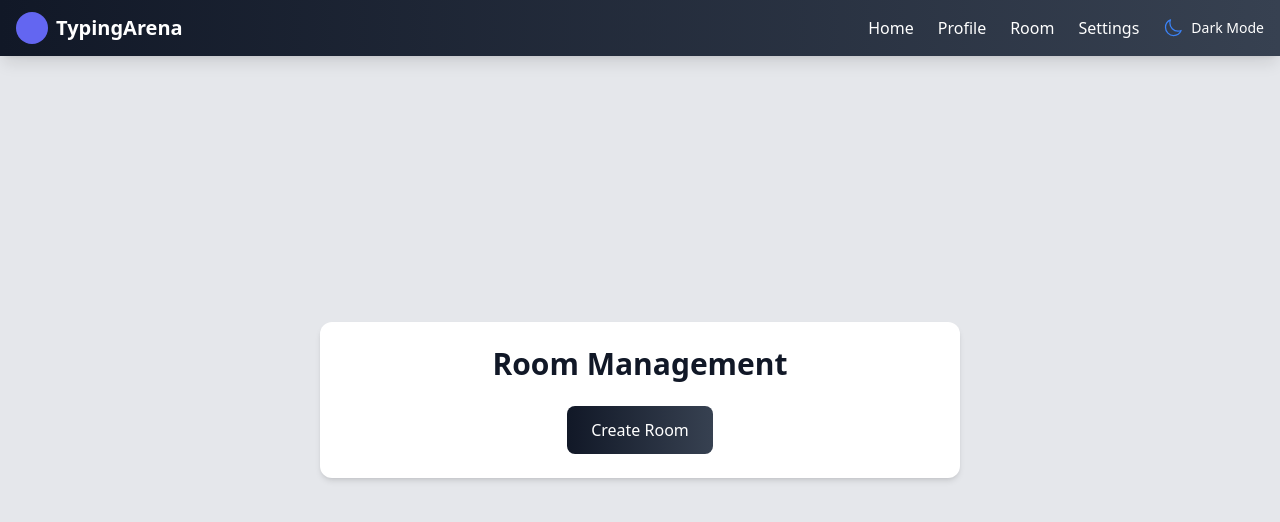
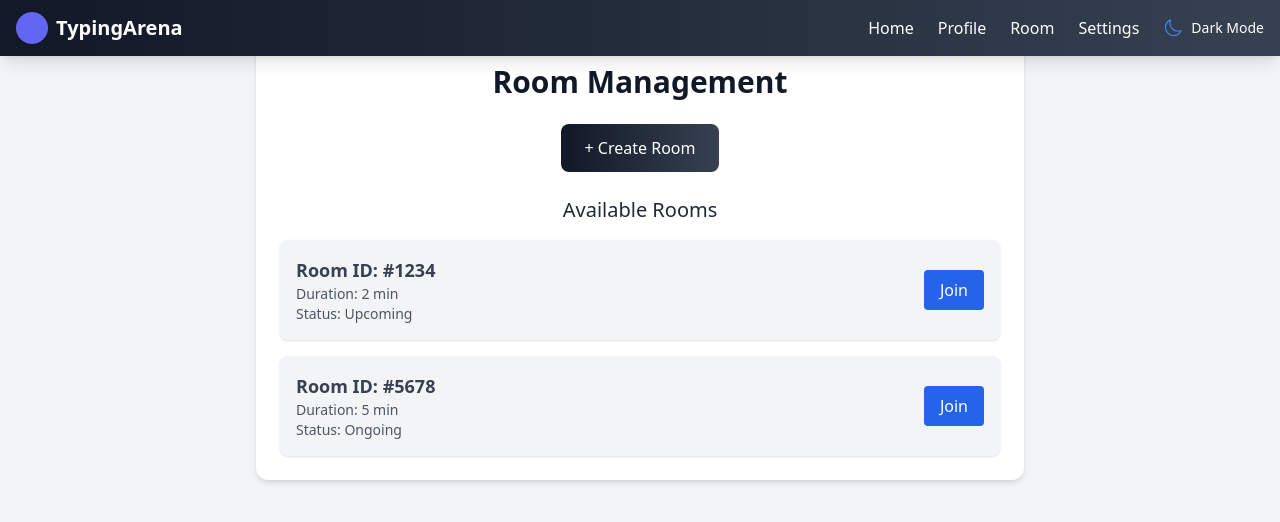
Before and after one commit to prateek00077/TypingArena, a React (Vite) app in the folder frontend/: page /room in a window 1280 px wide. Shown: the top 522 px of the page. Built offline with nearby package versions, Linux system fonts and the light colour scheme.

Commit message:
ignore env

```diff
--- a/frontend/src/components/RoomModel.jsx
+++ b/frontend/src/components/RoomModel.jsx
@@ -1,23 +1,55 @@
+// import React from 'react';
+
+// const RoomModel = ({ children, onClose, onSubmit }) => {
+// return (
+//     <div className="fixed inset-0 bg-black bg-opacity-50 flex justify-center items-center z-50">
+//         <div className="w-1/2 h-2/3 bg-white rounded-lg shadow-lg p-6 space-y-4">
+//         <h3 className="text-4xl font-semibold text-gray-900 text-center">
+//             Create Room
+//         </h3>
+//         <div>{children}</div>
+
+//         <div className="flex justify-end space-x-4">
+//             <button
+//             className="px-6 py-2 bg-red-500 text-white rounded-lg  transition font-medium"
+//             onClick={onClose}
+//         >
+//             Cancel
+//         </button>
+//         <button
+//             className="px-6 py-2  text-white rounded-lg bg-gradient-to-r from-gray-900 to-gray-700 transition font-medium"
+//             onClick={onSubmit}
+//         >
+//             Create Room
+//         </button>
+//         </div>
+//     </div>
+//     </div>
+// );
+// };
+
+// export default RoomModel;
+
+
+
 import React from 'react';
 
 const RoomModel = ({ children, onClose, onSubmit }) => {
   return (
     <div className="fixed inset-0 bg-black bg-opacity-50 flex justify-center items-center z-50">
-        <div className="w-1/2 h-2/3 bg-white rounded-lg shadow-lg p-6 space-y-4">
-        <h3 className="text-4xl font-semibold text-gray-900 text-center">
-            Create Room
-        </h3>
+      <div className="w-11/12 md:w-2/3 lg:w-1/2 h-auto bg-white rounded-lg shadow-lg p-6 space-y-4">
+        <h3 className="text-3xl font-semibold text-gray-900 text-center">Create Room</h3>
         <div>{children}</div>
 
-        <div className="flex justify-end space-x-4">
+        <div className="flex justify-end space-x-4 mt-4">
           <button
-            className="px-6 py-2 bg-red-500 text-white rounded-lg  transition font-medium"
+            className="px-6 py-2 bg-red-500 text-white rounded-lg transition font-medium"
             onClick={onClose}
           >
             Cancel
           </button>
           <button
-            className="px-6 py-2  text-white rounded-lg bg-gradient-to-r from-gray-900 to-gray-700 transition font-medium"
+            className="px-6 py-2 text-white rounded-lg bg-gradient-to-r from-gray-900 to-gray-700 transition font-medium"
             onClick={onSubmit}
           >
             Create Room
--- a/frontend/src/components/RoomPage.jsx
+++ b/frontend/src/components/RoomPage.jsx
@@ -1,42 +1,159 @@
+// import React, { useState } from 'react';
+// import RoomModel from './RoomModel';
+// import { DurationChange } from './DurationSelect';
+// const RoomPage = () => {
+//     const [showModal, setShowModal] = useState(false);
+//     const [paragraph, setParagraph] = useState('');
+//     const [duration, setDuration] = useState(1);
+//     const [startTime, setStartTime] = useState(null);
+//     const [showResult, setShowResult] = useState(false);
+//     const handleSubmit = () => {
+//         // Logic for new Race start according to this paragraph
+//     setShowModal(false);
+//     };
+
+// return (
+//     <div className="h-screen   bg-gray-200 flex justify-center items-center">
+//         <div className="w-1/2  p-6 bg-white rounded-xl shadow-md space-y-6">
+//         <h2 className="text-3xl font-semibold text-gray-900  text-center">
+//             Room Management
+//         </h2>
+
+//         {/* Create Room Section */}
+//         <section className="space-y-4">
+//             <div className="flex justify-center">
+//             <button
+//                 className="px-6  py-3  bg-gradient-to-r from-gray-900 to-gray-700  text-white rounded-lg  transition font-medium"
+//                 onClick={() => {setShowModal(true)}}
+//             > Create Room
+//             </button>
+//         </div>
+//         </section>
+
+//     </div>
+
+//       {/* RoomModel */}
+//     {showModal && (
+//         <RoomModel
+//             title="Create Room"
+//             onClose={() => { setShowModal(false) }}
+//         onSubmit={handleSubmit}
+//         >
+//         <div className="flex justify-center mt-4">
+//             <DurationChange
+//             duration={duration}
+//             setDuration={setDuration}
+//             startTime={startTime}
+//             showResult={showResult}
+//             setShowResult = {setShowResult}
+//             setStartTime = {setStartTime}
+//     />
+// </div>
+//         <div>
+//             <label className="block text-sm font-medium text-gray-800 ">
+//                 Paste Paragraph:
+//             </label>
+//             <textarea
+//                 value={paragraph}
+//                 onChange={(e) => setParagraph(e.target.value)}
+//                 className="w-full h-60 px-4 py-2 rounded-lg border bg-gray-50  text-gray-800  focus:outline-none focus:ring-2 focus:ring-blue-500"
+//                 rows="4"
+//             ></textarea>
+//         </div>
+//         </RoomModel>
+//     )}
+//     </div>
+// );
+// };
+
+// export default RoomPage;
+
+
+
+
+
+
+
+
+
+
+
 import React, { useState } from 'react';
 import RoomModel from './RoomModel';
 import { DurationChange } from './DurationSelect';
+
 const RoomPage = () => {
   const [showModal, setShowModal] = useState(false);
   const [paragraph, setParagraph] = useState('');
   const [duration, setDuration] = useState(1);
   const [startTime, setStartTime] = useState(null);
   const [showResult, setShowResult] = useState(false);
+
+  const [rooms, setRooms] = useState([
+    { id: '1234', duration: 2, status: 'Upcoming', startTime: '12:30 PM' },
+    { id: '5678', duration: 5, status: 'Ongoing', startTime: 'Now' }
+  ]);
+
   const handleSubmit = () => {
-        // Logic for new Race start according to this paragraph
+    const newRoom = {
+      id: Math.floor(1000 + Math.random() * 9000).toString(),
+      duration,
+      status: 'Upcoming',
+      startTime: 'Scheduled',
+    };
+
+    setRooms([...rooms, newRoom]);
+    setParagraph('');
     setShowModal(false);
   };
 
   return (
-    <div className="h-screen   bg-gray-200 flex justify-center items-center">
-        <div className="w-1/2  p-6 bg-white rounded-xl shadow-md space-y-6">
-        <h2 className="text-3xl font-semibold text-gray-900  text-center">
+    <div className="min-h-screen bg-gray-100 flex flex-col items-center py-10 px-4">
+      <div className="w-full max-w-3xl bg-white p-6 rounded-xl shadow-md space-y-6">
+        <h2 className="text-3xl font-semibold text-gray-900 text-center">
           Room Management
         </h2>
 
         {/* Create Room Section */}
-        <section className="space-y-4">
         <div className="flex justify-center">
           <button
-                className="px-6  py-3  bg-gradient-to-r from-gray-900 to-gray-700  text-white rounded-lg  transition font-medium"
-                onClick={() => {setShowModal(true)}}
-            > Create Room
+            className="px-6 py-3 bg-gradient-to-r from-gray-900 to-gray-700 text-white rounded-lg transition font-medium"
+            onClick={() => setShowModal(true)}
+          >
+            + Create Room
           </button>
         </div>
+
+        {/* Room List */}
+        <section className="space-y-4">
+          <h3 className="text-xl font-medium text-gray-800 text-center">Available Rooms</h3>
+          {rooms.length === 0 ? (
+            <p className="text-center text-gray-500">No rooms available.</p>
+          ) : (
+            rooms.map((room, idx) => (
+              <div
+                key={idx}
+                className="bg-gray-100 p-4 rounded-lg shadow flex justify-between items-center"
+              >
+                <div>
+                  <p className="text-lg font-semibold text-gray-700">Room ID: #{room.id}</p>
+                  <p className="text-sm text-gray-600">Duration: {room.duration} min</p>
+                  <p className="text-sm text-gray-600">Status: {room.status}</p>
+                </div>
+                <button className="px-4 py-2 bg-blue-600 text-white rounded hover:bg-blue-700 transition">
+                  Join
+                </button>
+              </div>
+            ))
+          )}
         </section>
-
       </div>
 
-      {/* RoomModel */}
+      {/* Room Modal */}
       {showModal && (
         <RoomModel
           title="Create Room"
-            onClose={() => { setShowModal(false) }}
+          onClose={() => setShowModal(false)}
           onSubmit={handleSubmit}
         >
           <div className="flex justify-center mt-4">
@@ -45,19 +162,21 @@ return (
               setDuration={setDuration}
               startTime={startTime}
               showResult={showResult}
-            setShowResult = {setShowResult}
-            setStartTime = {setStartTime}
+              setShowResult={setShowResult}
+              setStartTime={setStartTime}
             />
           </div>
-        <div>
-            <label className="block text-sm font-medium text-gray-800 ">
+
+          <div className="mt-4">
+            <label className="block text-sm font-medium text-gray-800">
               Paste Paragraph:
             </label>
             <textarea
               value={paragraph}
               onChange={(e) => setParagraph(e.target.value)}
-                className="w-full h-60 px-4 py-2 rounded-lg border bg-gray-50  text-gray-800  focus:outline-none focus:ring-2 focus:ring-blue-500"
+              className="w-full h-40 px-4 py-2 rounded-lg border bg-gray-50 text-gray-800 focus:outline-none focus:ring-2 focus:ring-blue-500"
               rows="4"
+              placeholder="Enter the paragraph users will type in the race..."
             ></textarea>
           </div>
         </RoomModel>
```
Also changed, not shown: 1 other file (tests, documents, lock files or other folders). Lines whose indentation alone changed are shown as unchanged.
